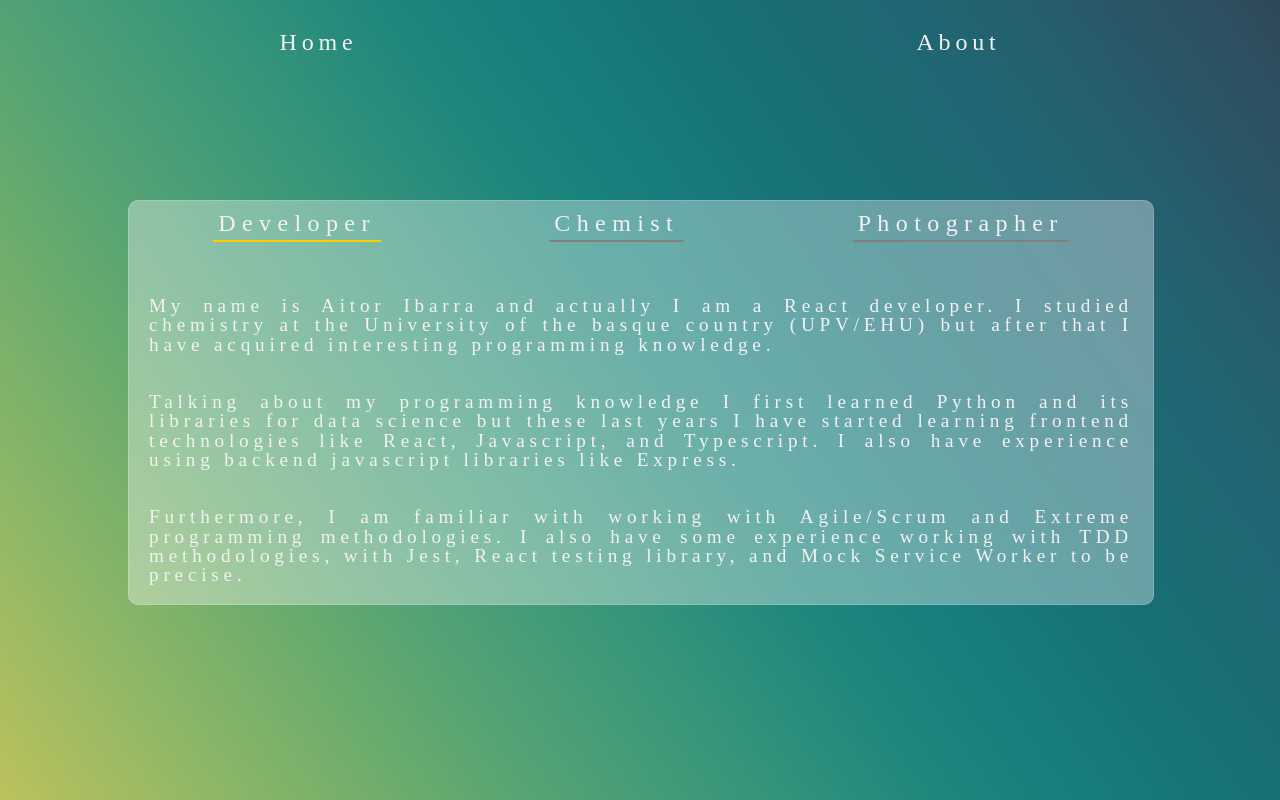
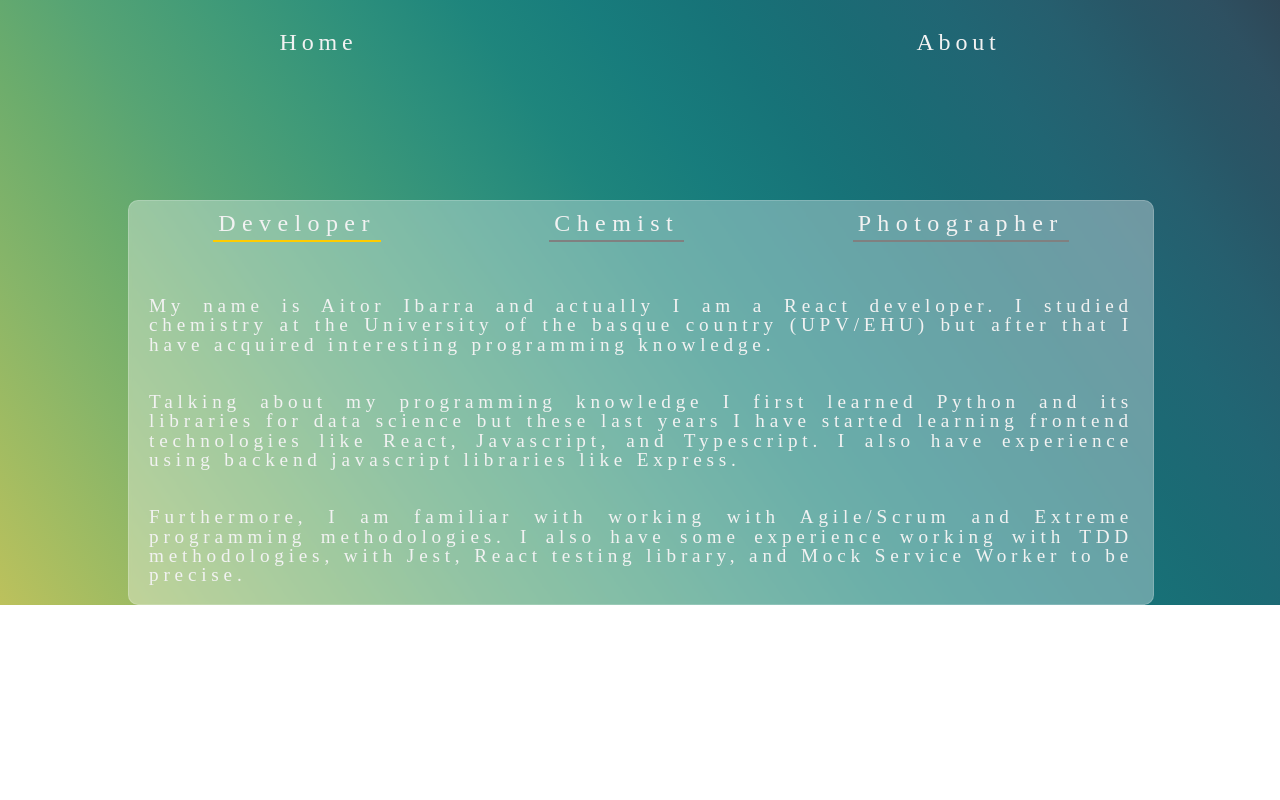
Before and after one commit to aitor-i/aitoribarra, a React (Create React App) app: page /about in a window 1280 px wide. Built offline with nearby package versions, Linux system fonts and the light colour scheme.

Commit message:
UPDATE - about styles

```diff
--- a/src/GlobalStyles.styles.ts
+++ b/src/GlobalStyles.styles.ts
@@ -13,16 +13,14 @@ const GlobalStyles = createGlobalStyle`
 
   }
 body{
-  height: 100%;
 
   }
 #root{
-  height: 100%;
 }
 
 @media screen and (max-width: 700px) {
    html{
-    height: calc(100% + 25vh);
+    height: calc(110% + 25vh);
 
    }
   }
--- a/src/components/TabView/TabView.styles.ts
+++ b/src/components/TabView/TabView.styles.ts
@@ -7,8 +7,8 @@ const Wrapper = styled.div`
 
   .container {
     position: relative;
-    top: 25vh;
     width: 80vw;
+    margin-top: 25vh;
 
     background: rgba(255, 255, 255, 0.35);
     border: 1px solid rgba(255, 255, 255, 0.18);
@@ -57,7 +57,7 @@ const Wrapper = styled.div`
       font-size: 1rem;
     }
     .container {
-      top: 20vh;
+      margin-top: 20vh;
     }
   }
 `;
```
